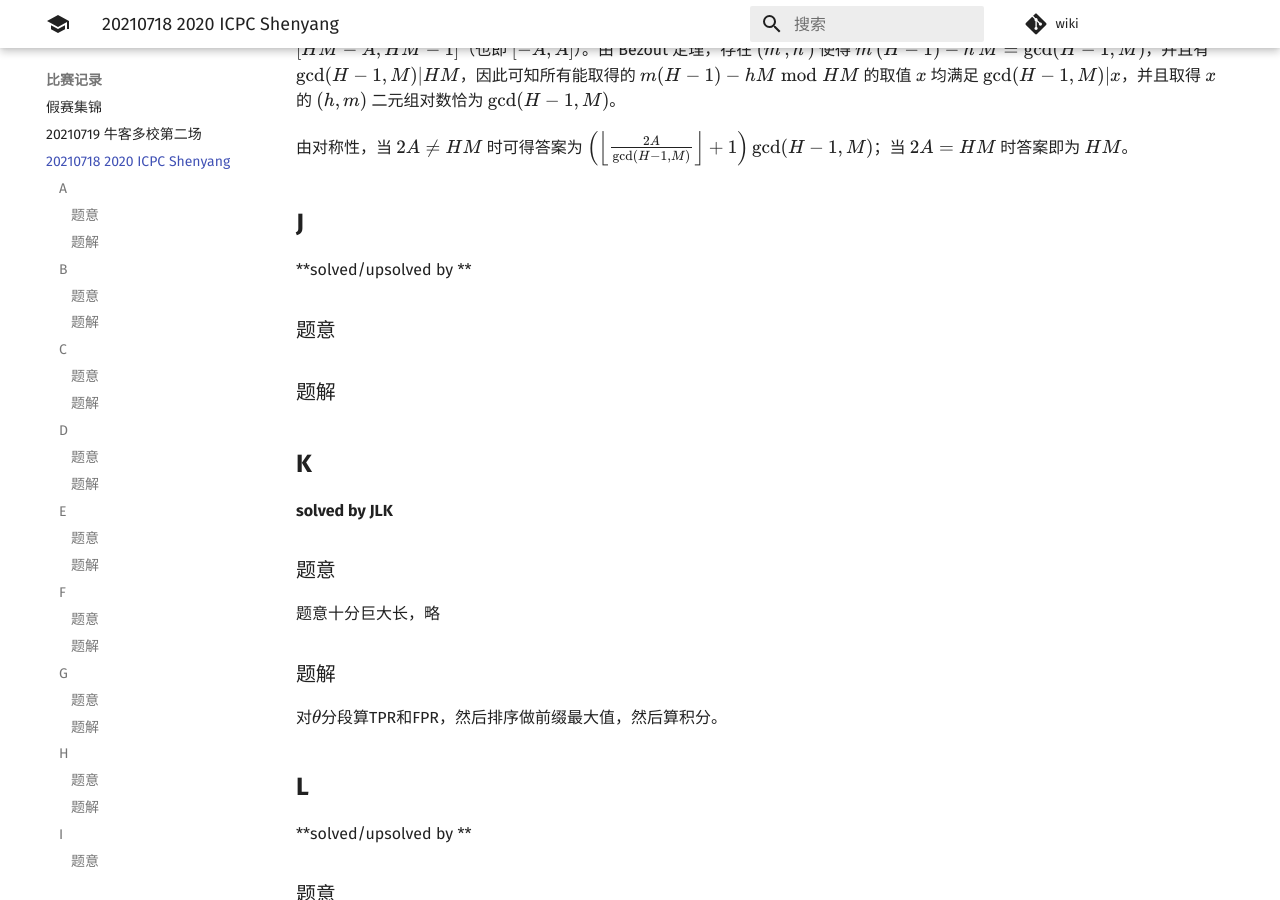
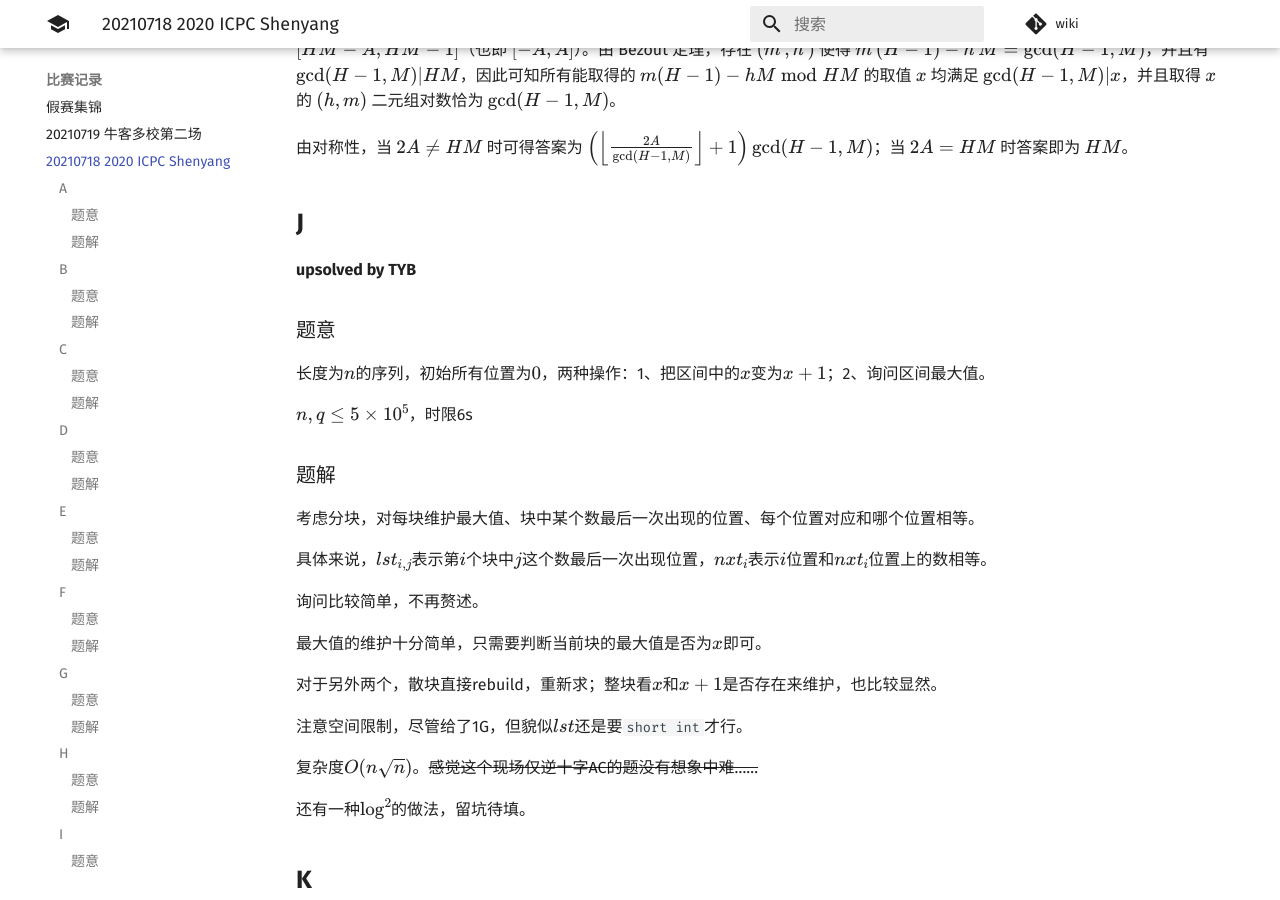
Before and after one commit to PoorMath/PoorMath.github.io, an MkDocs documentation site: the page built from docs/contest/20210718 2020 ICPC Shenyang.md, in a window 1280 px wide and 900 px high, scrolled down 3559 px. Built offline with MkDocs 1.6.1 and Material for MkDocs 9.7.7, drawn with Linux system fonts in a browser that asks for light colours; comment, search, counter and statistics services are not loaded.

Commit message:
Update 20210718 2020 ICPC Shenyang.md

```diff
--- a/docs/contest/20210718 2020 ICPC Shenyang.md
+++ b/docs/contest/20210718 2020 ICPC Shenyang.md
@@ -140,15 +140,31 @@ $O(n\sum q)$
 
 ## **J**
 
-**solved/upsolved by **
+**upsolved by TYB**
 
 ### 题意
 
+长度为$n$的序列，初始所有位置为$0$，两种操作：1、把区间中的$x$变为$x+1$；2、询问区间最大值。
 
+$n,q\le5\times10^5$，时限6s
 
 ### 题解
 
+考虑分块，对每块维护最大值、块中某个数最后一次出现的位置、每个位置对应和哪个位置相等。
 
+具体来说，$lst_{i,j}$表示第$i$个块中$j$这个数最后一次出现位置，$nxt_{i}$表示$i$位置和$nxt_i$位置上的数相等。
+
+询问比较简单，不再赘述。
+
+最大值的维护十分简单，只需要判断当前块的最大值是否为$x$即可。
+
+对于另外两个，散块直接rebuild，重新求；整块看$x$和$x+1$是否存在来维护，也比较显然。
+
+注意空间限制，尽管给了1G，但貌似$lst$还是要<code>short int</code>才行。
+
+复杂度$O(n\sqrt n)$。~~感觉这个现场仅逆十字AC的题没有想象中难……~~
+
+还有一种$\log^2$的做法，留坑待填。
 
 ## **K**
 
```
Also changed, not shown: other parts of docs/contest/20210718 2020 ICPC Shenyang.md (+1 -1 lines).
